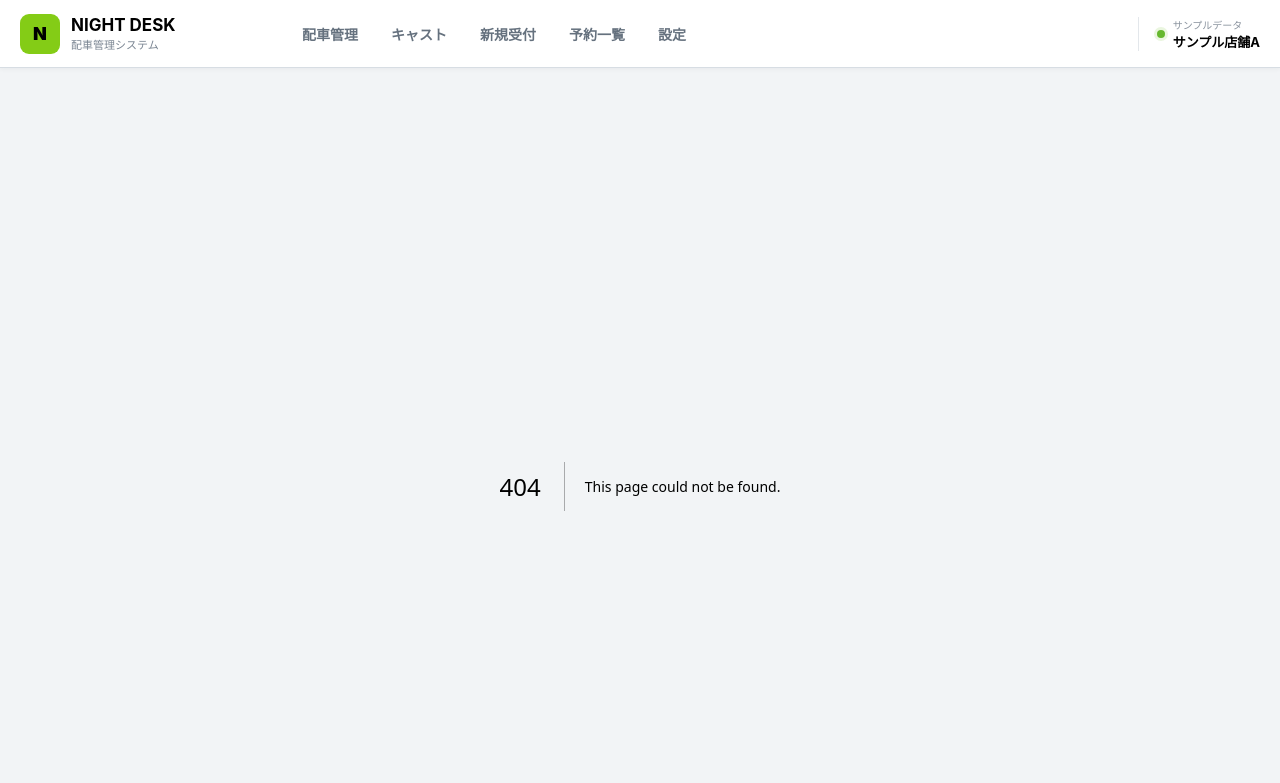
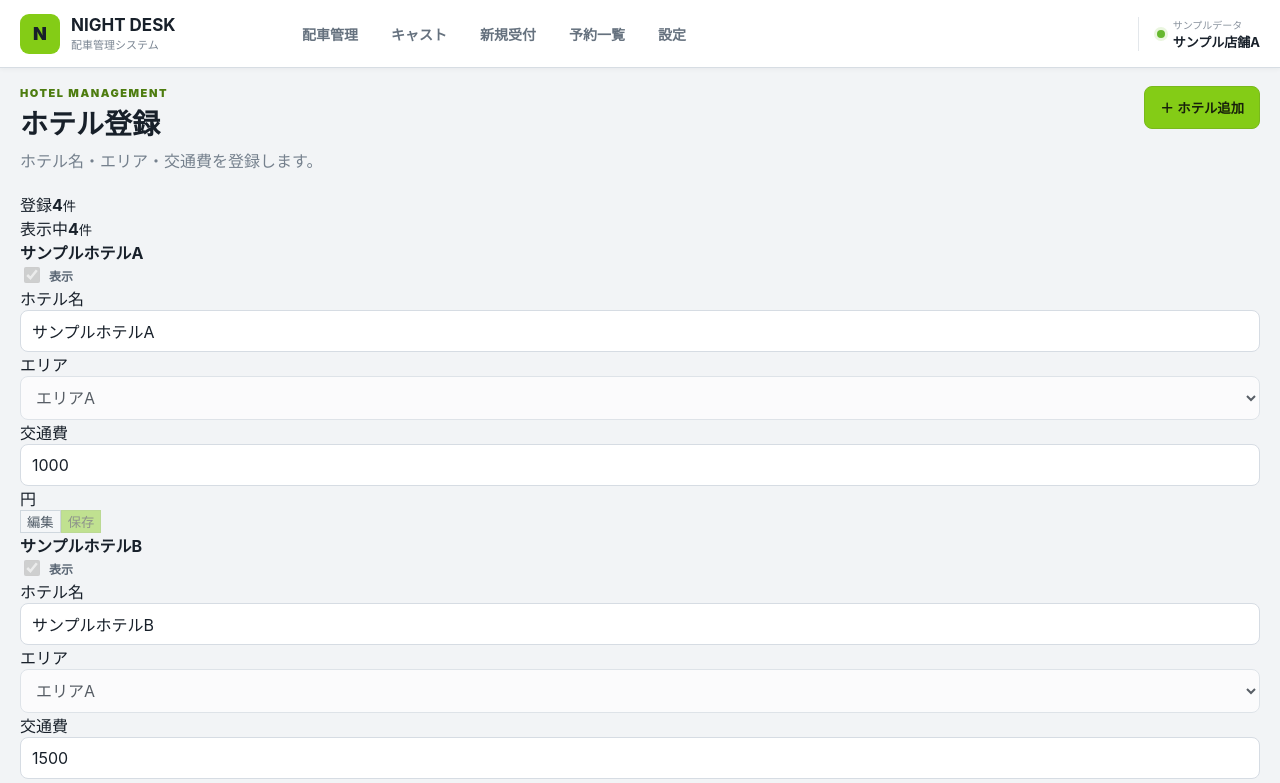
Before and after one commit to admozisan-design/night-desk, a Next.js app: page /hotels in a window 1280 px wide. Before the commit this address had no page. Shown: the top 783 px of the page. Built offline with nearby package versions, Linux system fonts and the light colour scheme.

Commit message:
Add hotel registration master page

```diff
--- /dev/null
+++ b/app/hotels/page.tsx
@@ -0,0 +1,179 @@
+"use client";
+
+import { FormEvent, useEffect, useState } from "react";
+import { hotels as defaultHotels } from "@/lib/mock-data";
+import { loadHotels, saveHotels } from "@/lib/storage";
+import type { Hotel } from "@/lib/types";
+
+const areas=["エリアA","エリアB","エリアC","エリアD","エリアE","エリアF"];
+
+export default function HotelsPage(){
+  const [hotels,setHotels]=useState<Hotel[]>(defaultHotels);
+  const [editing,setEditing]=useState<Record<string,boolean>>({});
+  const [drafts,setDrafts]=useState<Record<string,Hotel>>({});
+  const [addOpen,setAddOpen]=useState(false);
+  const [saved,setSaved]=useState(false);
+
+  useEffect(()=>setHotels(loadHotels(defaultHotels)),[]);
+
+  function commit(next:Hotel[]){
+    setHotels(next);
+    saveHotels(next);
+    setSaved(true);
+    window.setTimeout(()=>setSaved(false),1200);
+  }
+
+  function startEdit(hotel:Hotel){
+    setDrafts(prev=>({...prev,[hotel.id]:{...hotel}}));
+    setEditing(prev=>({...prev,[hotel.id]:true}));
+  }
+
+  function updateDraft(id:string,changes:Partial<Hotel>){
+    setDrafts(prev=>{
+      const base=prev[id] ?? {...hotels.find(h=>h.id===id)!};
+      return {...prev,[id]:{...base,...changes}};
+    });
+  }
+
+  function saveCard(id:string){
+    const draft=drafts[id];
+    if(!draft) return;
+    commit(hotels.map(h=>h.id===id?{...draft}:h));
+    setEditing(prev=>({...prev,[id]:false}));
+    setDrafts(prev=>{
+      const next={...prev};
+      delete next[id];
+      return next;
+    });
+  }
+
+  function addHotel(e:FormEvent<HTMLFormElement>){
+    e.preventDefault();
+    const fd=new FormData(e.currentTarget);
+    const name=String(fd.get("name")||"").trim();
+    if(!name) return;
+
+    const hotel:Hotel={
+      id:crypto.randomUUID(),
+      name,
+      area:String(fd.get("area")||"エリアA"),
+      travelFee:Number(fd.get("travelFee")||0),
+      visible:true
+    };
+
+    commit([...hotels,hotel]);
+    e.currentTarget.reset();
+    setAddOpen(false);
+  }
+
+  return <div className="hotelManagementPage">
+    <header className="pageHeader hotelRegistryHeader">
+      <div>
+        <p className="eyebrow">HOTEL MANAGEMENT</p>
+        <h1>ホテル登録</h1>
+        <p>ホテル名・エリア・交通費を登録します。</p>
+      </div>
+      <div className="hotelHeaderActions">
+        {saved && <span className="saveToast">保存しました</span>}
+        <button className="primaryButton" type="button" onClick={()=>setAddOpen(true)}>＋ ホテル追加</button>
+      </div>
+    </header>
+
+    <section className="hotelSummary">
+      <div><span>登録</span><strong>{hotels.length}</strong><small>件</small></div>
+      <div><span>表示中</span><strong>{hotels.filter(h=>h.visible!==false).length}</strong><small>件</small></div>
+    </section>
+
+    <section className="hotelCardGrid">
+      {hotels.map(hotel=>{
+        const isEditing=!!editing[hotel.id];
+        const current=isEditing ? (drafts[hotel.id]??hotel) : hotel;
+
+        return <article key={hotel.id} className={`hotelCard ${current.visible===false?"isHidden":""} ${isEditing?"isEditing":""}`}>
+          <div className="hotelCardHeader">
+            <strong>{current.name}</strong>
+            <label className="switchLabel">
+              <input
+                type="checkbox"
+                checked={current.visible!==false}
+                disabled={!isEditing}
+                onChange={e=>updateDraft(hotel.id,{visible:e.target.checked})}
+              />
+              <span>表示</span>
+            </label>
+          </div>
+
+          <div className="hotelCardBody">
+            <label>ホテル名
+              <input
+                value={current.name}
+                disabled={!isEditing}
+                onChange={e=>updateDraft(hotel.id,{name:e.target.value})}
+              />
+            </label>
+
+            <label>エリア
+              <select
+                value={current.area}
+                disabled={!isEditing}
+                onChange={e=>updateDraft(hotel.id,{area:e.target.value})}
+              >
+                {areas.map(area=><option key={area}>{area}</option>)}
+              </select>
+            </label>
+
+            <label>交通費
+              <div className="hotelFeeInput">
+                <input
+                  type="number"
+                  min="0"
+                  step="500"
+                  value={current.travelFee}
+                  disabled={!isEditing}
+                  onChange={e=>updateDraft(hotel.id,{travelFee:Number(e.target.value)})}
+                />
+                <span>円</span>
+              </div>
+            </label>
+          </div>
+
+          <div className="hotelCardActions">
+            <button type="button" className="castEditButton" disabled={isEditing} onClick={()=>startEdit(hotel)}>編集</button>
+            <button type="button" className="castSaveButton" disabled={!isEditing} onClick={()=>saveCard(hotel.id)}>保存</button>
+          </div>
+        </article>
+      })}
+    </section>
+
+    {addOpen && <div className="castModalBackdrop" onMouseDown={e=>{if(e.currentTarget===e.target)setAddOpen(false);}}>
+      <div className="hotelAddModal" role="dialog" aria-modal="true" aria-labelledby="hotel-add-title">
+        <div className="castAddModalHeader">
+          <div>
+            <p className="eyebrow">ADD HOTEL</p>
+            <h2 id="hotel-add-title">ホテル追加</h2>
+          </div>
+          <button className="castModalClose" type="button" onClick={()=>setAddOpen(false)}>×</button>
+        </div>
+
+        <form className="hotelAddForm" onSubmit={addHotel}>
+          <label>ホテル名
+            <input name="name" required autoFocus placeholder="例：サンプルホテルE"/>
+          </label>
+          <label>エリア
+            <select name="area" defaultValue="エリアA">
+              {areas.map(area=><option key={area}>{area}</option>)}
+            </select>
+          </label>
+          <label>交通費
+            <input name="travelFee" type="number" min="0" step="500" defaultValue="1000"/>
+          </label>
+
+          <div className="castAddModalActions">
+            <button type="button" className="secondaryButton" onClick={()=>setAddOpen(false)}>キャンセル</button>
+            <button type="submit" className="primaryButton">ホテルを登録</button>
+          </div>
+        </form>
+      </div>
+    </div>}
+  </div>
+}
```
